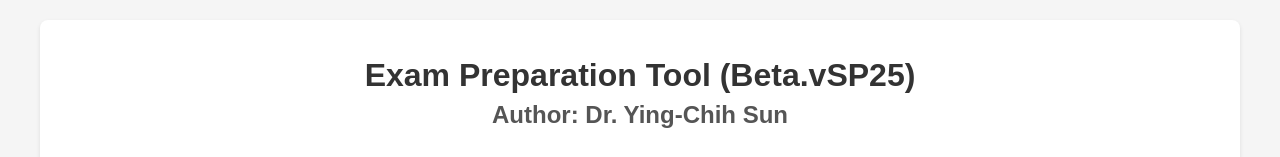
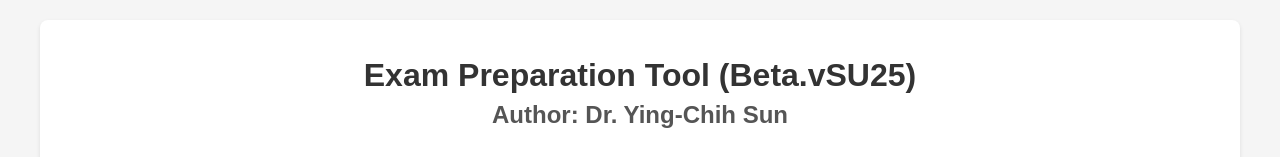
Before and after one commit to MarkYCSun/ECU_MIS, a plain HTML site: page MIS-3433_Exam_Simulator_2_SU25/index.html in a window 1280 px wide. Shown: the top 157 px of the page. Drawn offline with Linux system fonts and the light colour scheme.

Commit message:
Update index.html

```diff
--- a/MIS-3433_Exam_Simulator_2_SU25/index.html
+++ b/MIS-3433_Exam_Simulator_2_SU25/index.html
@@ -8,7 +8,7 @@
 </head>
 <body>
     <div class="container">
-        <h1>Exam Preparation Tool (Beta.vSP25)</h1>
+        <h1>Exam Preparation Tool (Beta.vSU25)</h1>
 		<h2 class="author-line">Author: Dr. Ying-Chih Sun</h2>
 
         <div class="upload-section">
```
